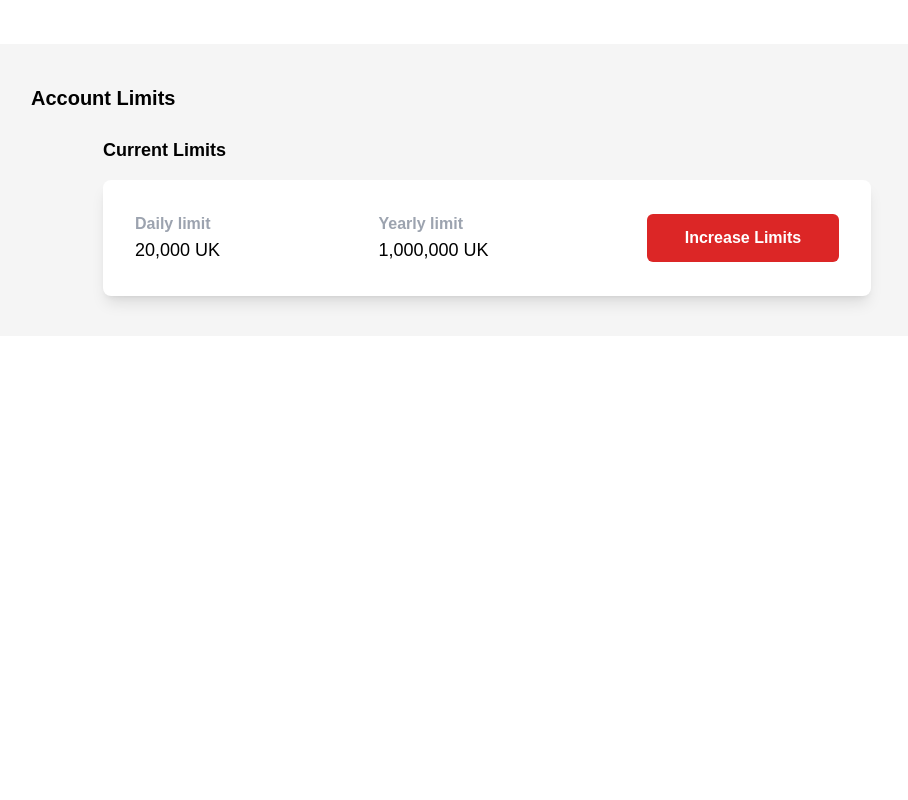
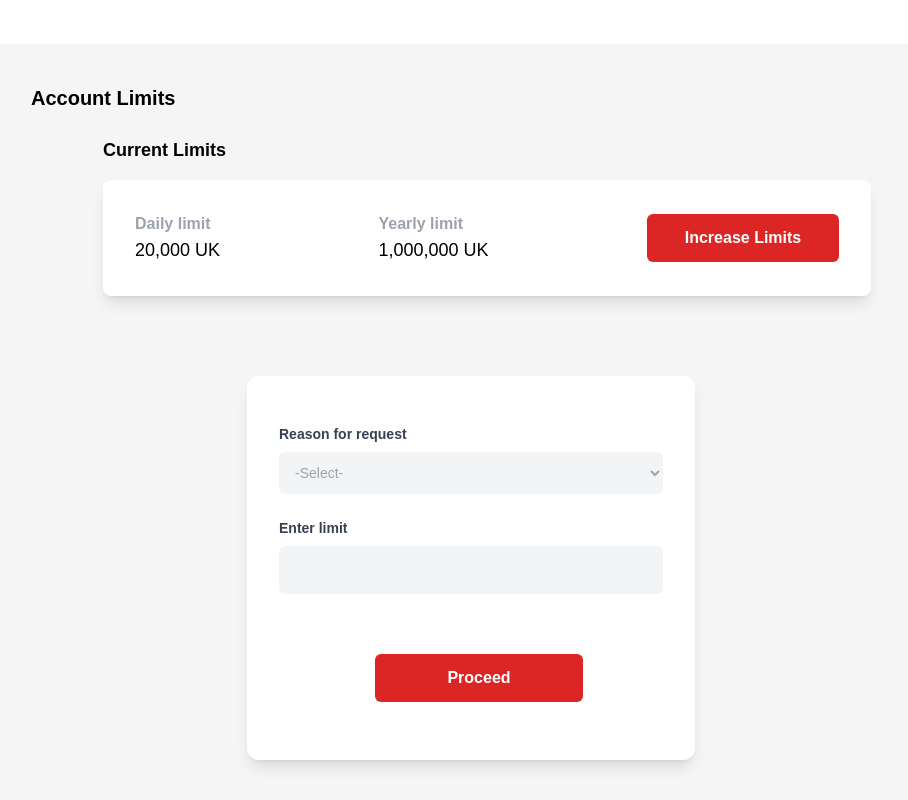
Before and after one commit to Ultimate-Guru/cosmo-remit, a React (Vite) app: page /SignUp in a window 1280 px wide. Shown: the part 10010-10810 px from the top of the page, without its empty margins (169-1077 px from the left). Before the commit the page ends 10346 px from the top, so only its background shows below. Built offline with nearby package versions, Linux system fonts and the light colour scheme; the HTML template or start-up script is replaced by a standard one.

Commit message:
done with the form for assurance of changing the account limit

```diff
--- a/src/dashboard/accountlimits/LimitForm.jsx
+++ b/src/dashboard/accountlimits/LimitForm.jsx
@@ -1,12 +1,33 @@
 /* eslint-disable no-unused-vars */
-import React from 'react'
+import React from "react";
 
-const LimitForm = () => {
+function RequestLimitForm() {
   return (
-    <div>
+    <div className="bg-neutral-100 p-10 flex justify-center items-center">
+      {/* Form Card */}
+      <div className="bg-white p-8 rounded-xl shadow-lg max-w-md w-full h-96">
+        {/* Reason for Request */}
+        <div className="mb-6 mt-4">
+            <label className="block text-gray-700 text-sm font-semibold mb-2">Reason for request</label>
+            <select className="outline-none text-sm w-full p-3 bg-gray-100 text-gray-400 rounded-md">
+                <option>-Select-</option>
+                <option>Reason 1</option>
+                <option>Reason 2</option>
+                <option>Reason 3</option>
+            </select>
+        </div>
 
+        {/* Enter Limit */}
+        <div className="mb-6">
+          <label className="block text-gray-700 text-sm font-semibold mb-2">Enter limit</label>
+          <input type="number" className="outline-none w-full p-3 bg-gray-100 rounded-md"/>
+        </div>
+
+        {/* Proceed Button */}
+        <button className="bg-red-600 text-white font-bold p-3 w-52 ml-24 mt-9 rounded-md">Proceed</button>
+      </div>
     </div>
-  )
+  );
 }
 
-export default LimitForm
+export default RequestLimitForm;
```
